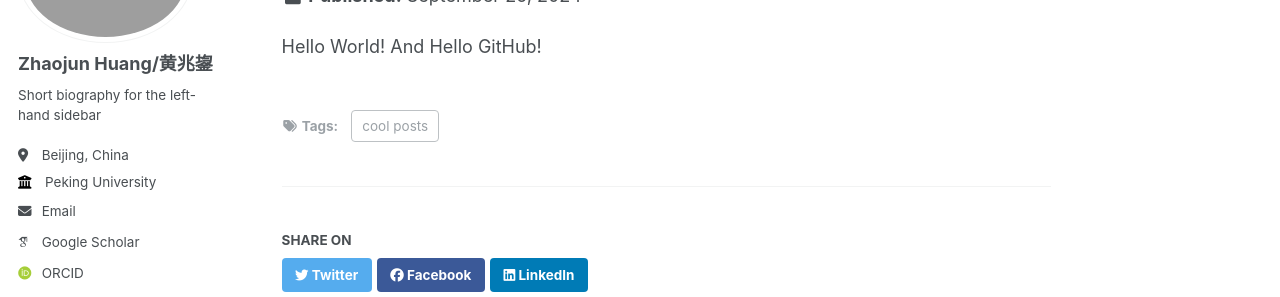
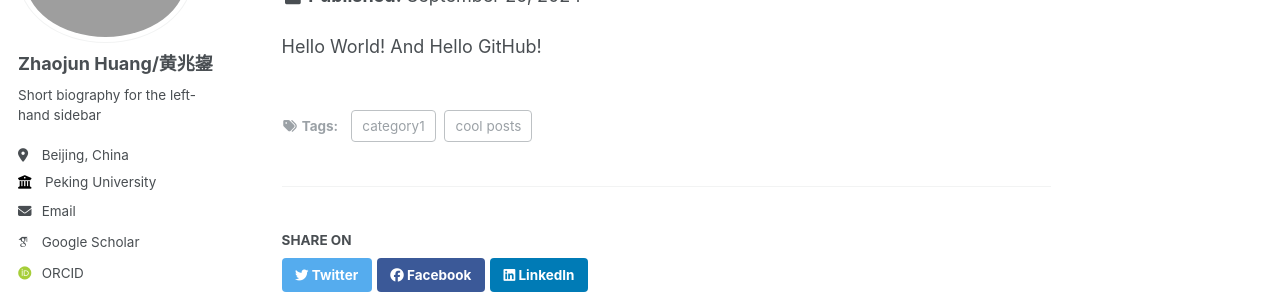
Before and after one commit to BAJimH/BAJimH.github.io, a Jekyll site: the page built from _posts/2024-09-26-My_First_Github_Blog.md, in a window 1280 px wide and 900 px high. Shown: the part 197-494 px from the top of the window. Built offline with Jekyll 4.4.1, drawn with Linux system fonts in a browser that asks for light colours; some web fonts are replaced.

Commit message:
Update 2024-09-26-My_First_Github_Blog.md

```diff
--- a/_posts/2024-09-26-My_First_Github_Blog.md
+++ b/_posts/2024-09-26-My_First_Github_Blog.md
@@ -1,9 +1,10 @@
 ---
 title: 'My First Blog'
 date: 2024-09-26
-permalink: /posts/2024/09/my-first-blog
+permalink: /posts/2024/09/my-first-blog/
 tags:
   - cool posts
+  - category1
 ---
 
 Hello World! And Hello GitHub!
```
